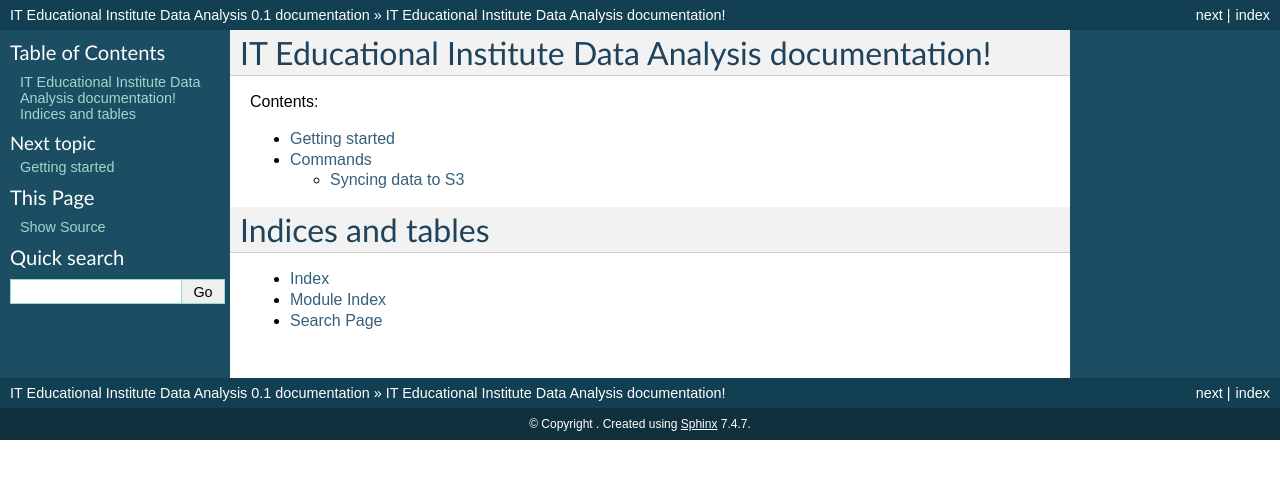
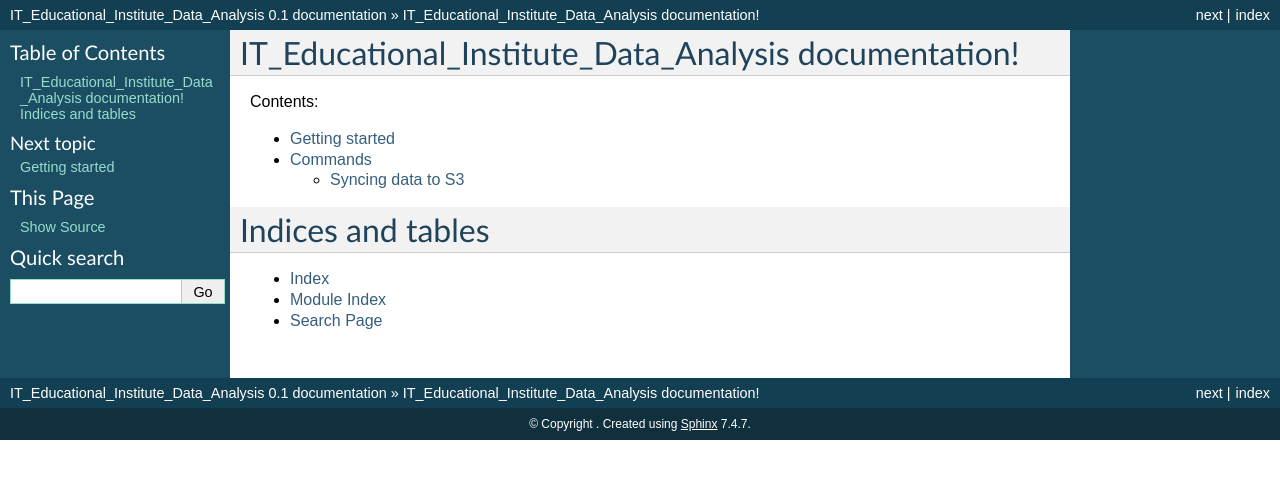
Before and after one commit to ramihani96/StackOverflow_Survey_Analysis, a Sphinx documentation site: the page built from docs/index.rst, in a window 1280 px wide. Shown: the top 479 px of the page. Built offline with Sphinx 7.4.7, drawn with Linux system fonts in a browser that asks for light colours.

```diff
--- a/docs/conf.py
+++ b/docs/conf.py
@@ -1,6 +1,6 @@
 # -*- coding: utf-8 -*-
 #
-# IT Educational Institute Data Analysis documentation build configuration file, created by
+# IT_Educational_Institute_Data_Analysis documentation build configuration file, created by
 # sphinx-quickstart.
 #
 # This file is execfile()d with the current directory set to its containing dir.
@@ -41,7 +41,7 @@ source_suffix = '.rst'
 master_doc = 'index'
 
 # General information about the project.
-project = u'IT Educational Institute Data Analysis'
+project = u'IT_Educational_Institute_Data_Analysis'
 
 # The version info for the project you're documenting, acts as replacement for
 # |version| and |release|, also used in various other places throughout the
@@ -164,7 +164,7 @@ html_static_path = ['_static']
 # html_file_suffix = None
 
 # Output file base name for HTML help builder.
-htmlhelp_basename = 'IT Educational Institute Data Analysisdoc'
+htmlhelp_basename = 'IT_Educational_Institute_Data_Analysisdoc'
 
 
 # -- Options for LaTeX output --------------------------------------------------
@@ -184,8 +184,8 @@ latex_elements = {
 # (source start file, target name, title, author, documentclass [howto/manual]).
 latex_documents = [
     ('index',
-     'IT Educational Institute Data Analysis.tex',
-     u'IT Educational Institute Data Analysis Documentation',
+     'IT_Educational_Institute_Data_Analysis.tex',
+     u'IT_Educational_Institute_Data_Analysis Documentation',
      u"Rami Hani", 'manual'),
 ]
 
@@ -215,7 +215,7 @@ latex_documents = [
 # One entry per manual page. List of tuples
 # (source start file, name, description, authors, manual section).
 man_pages = [
-    ('index', 'IT Educational Institute Data Analysis', u'IT Educational Institute Data Analysis Documentation',
+    ('index', 'IT_Educational_Institute_Data_Analysis', u'IT_Educational_Institute_Data_Analysis Documentation',
      [u"Rami Hani"], 1)
 ]
 
@@ -229,9 +229,9 @@ man_pages = [
 # (source start file, target name, title, author,
 #  dir menu entry, description, category)
 texinfo_documents = [
-    ('index', 'IT Educational Institute Data Analysis', u'IT Educational Institute Data Analysis Documentation',
-     u"Rami Hani", 'IT Educational Institute Data Analysis',
-     'This project aims to is to increase the student's enrollment rate and decrease drop-out rate in an IT Educational Institute using a data-driven solution.', 'Miscellaneous'),
+    ('index', 'IT_Educational_Institute_Data_Analysis', u'IT_Educational_Institute_Data_Analysis Documentation',
+     u"Rami Hani", 'IT_Educational_Institute_Data_Analysis',
+     'This project aims to is to increase the student's enrollment rate and decrease drop-out rate in an IT Educational Institute using a data-driven approach.', 'Miscellaneous'),
 ]
 
 # Documents to append as an appendix to all manuals.
--- a/docs/index.rst
+++ b/docs/index.rst
@@ -1,9 +1,9 @@
-.. IT Educational Institute Data Analysis documentation master file, created by
+.. IT_Educational_Institute_Data_Analysis documentation master file, created by
    sphinx-quickstart.
    You can adapt this file completely to your liking, but it should at least
    contain the root `toctree` directive.
 
-IT Educational Institute Data Analysis documentation!
+IT_Educational_Institute_Data_Analysis documentation!
 ==============================================
 
 Contents:
--- a/setup.py
+++ b/setup.py
@@ -4,7 +4,7 @@ setup(
     name='src',
     packages=find_packages(),
     version='0.1.0',
-    description='This project aims to is to increase the student's enrollment rate and decrease drop-out rate in an IT Educational Institute using a data-driven solution.',
+    description='This project aims to is to increase the student's enrollment rate and decrease drop-out rate in an IT Educational Institute using a data-driven approach.',
     author='Rami Hani',
     license='',
 )
```
Also changed, not shown: README.md (+2 -2 lines), 3 other files.
